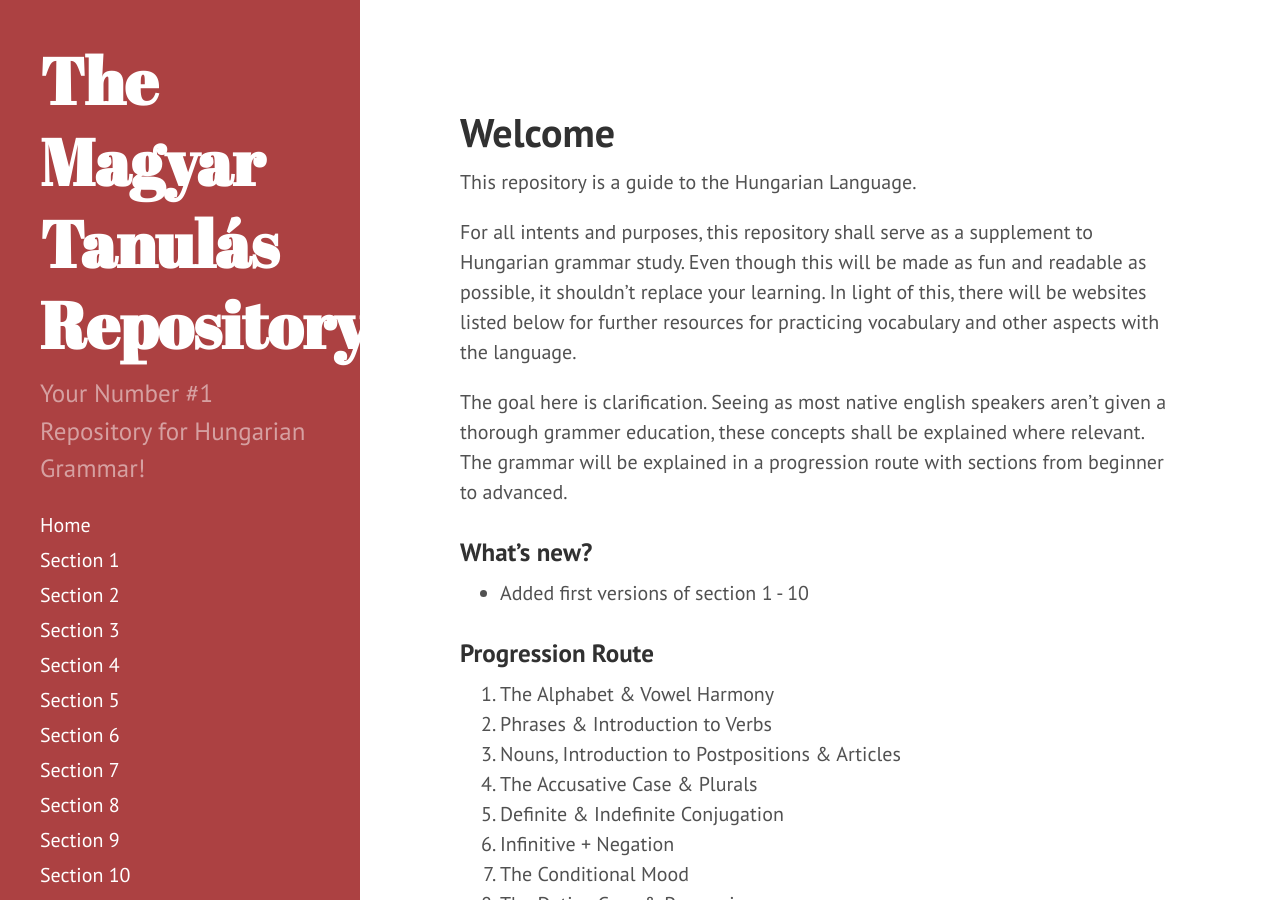
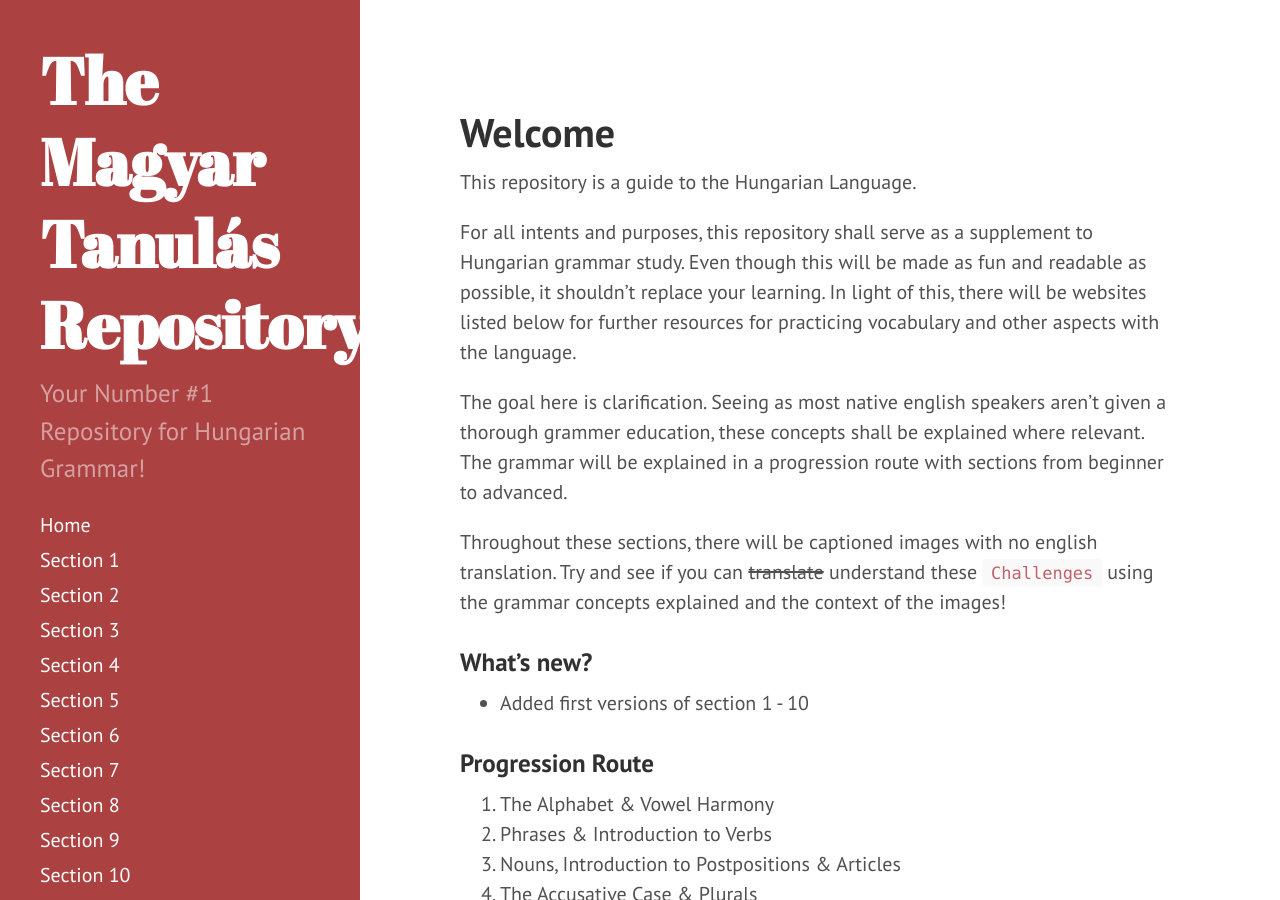
Before and after one commit to Magyartanulas/magyartanulas.github.io, a Jekyll site: the page built from _posts/2012-02-06-whats-jekyll.md, in a window 1280 px wide and 900 px high. Built offline with Jekyll 4.4.1, drawn with Linux system fonts in a browser that asks for light colours; Markdown is read by kramdown in place of the engine named in the settings.

Commit message:
Update 2012-02-06-whats-jekyll.md

```diff
--- a/_posts/2012-02-06-whats-jekyll.md
+++ b/_posts/2012-02-06-whats-jekyll.md
@@ -11,6 +11,8 @@
 
 The goal here is clarification. Seeing as most native english speakers aren't given a thorough grammer education, these concepts
 shall be explained where relevant. The grammar will be explained in a progression route with sections from beginner to advanced.
+
+Throughout these sections, there will be captioned images with no english translation. Try and see if you can ~~translate~~ understand these `Challenges` using the grammar concepts explained and the context of the images!
 
 ### What's new?
 
```
